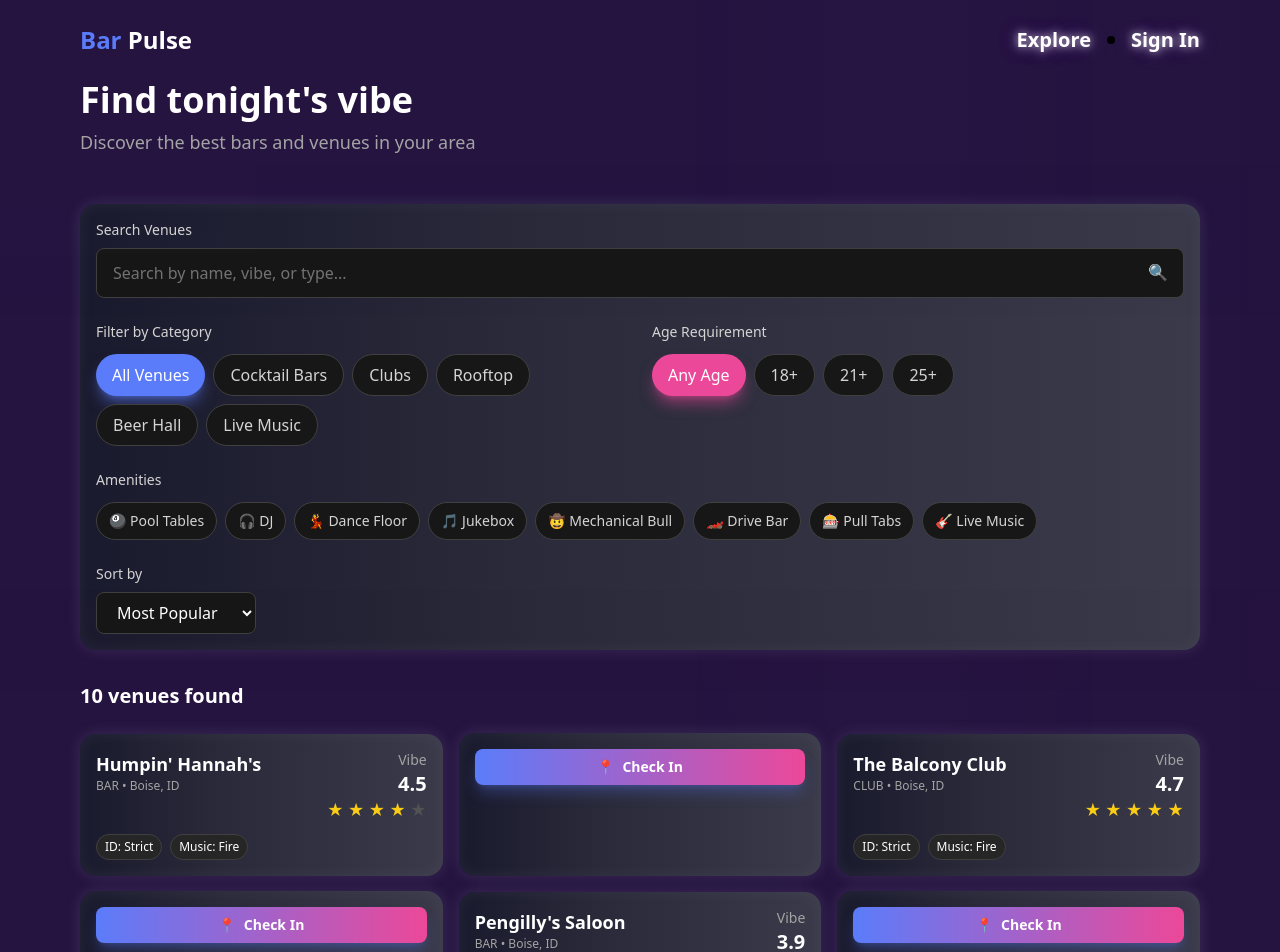
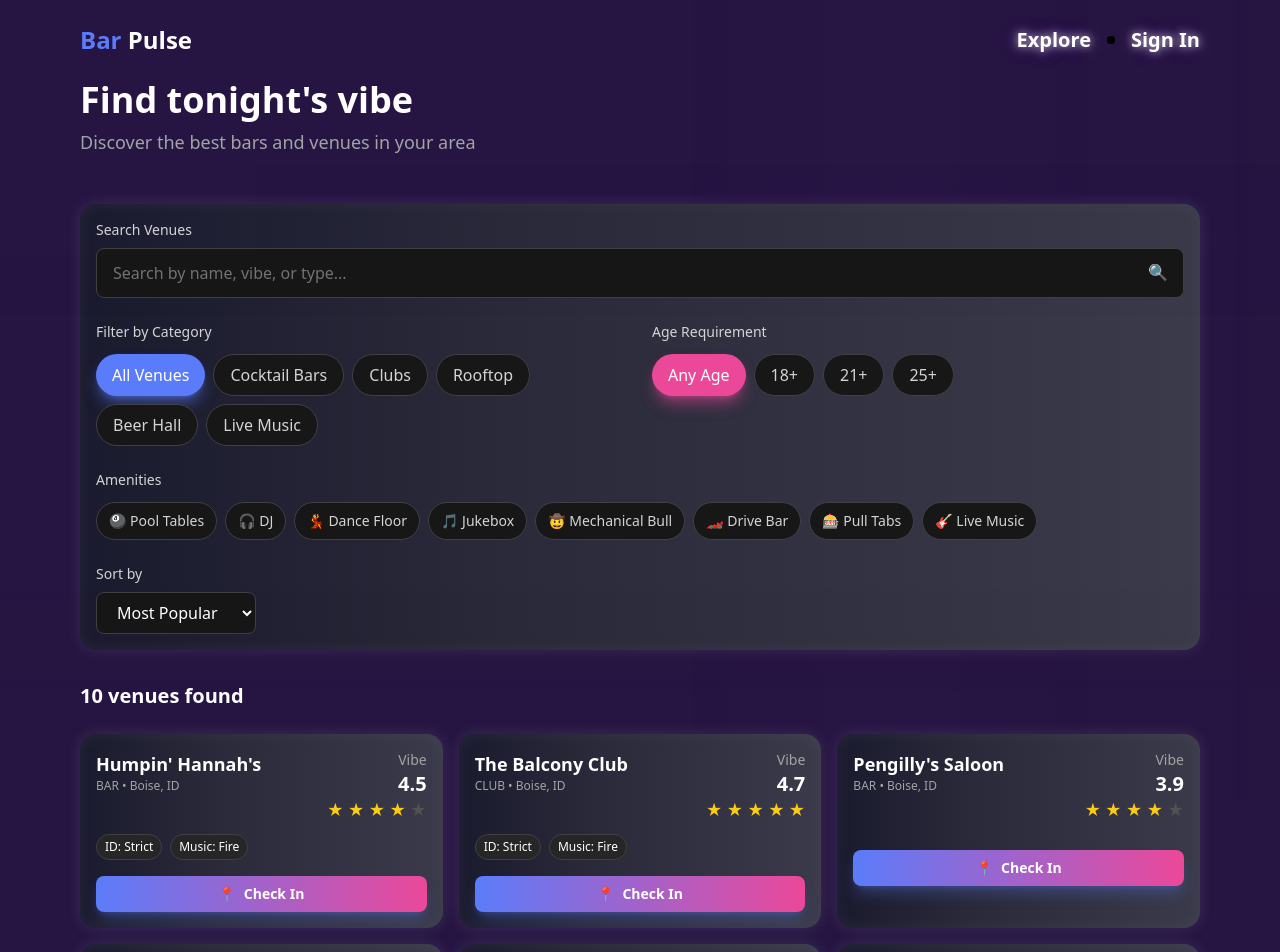
Before and after one commit to jacksongentner-source/bar-pulse-lite2, a Next.js app: page / in a window 1280 px wide. Shown: the top 952 px of the page. Built offline with nearby package versions, Linux system fonts and the light colour scheme.

Commit message:
Fix check-in button layout and styling

```diff
--- a/components/VenueCard.tsx
+++ b/components/VenueCard.tsx
@@ -35,14 +35,15 @@ export function VenueCard({ v }: { v: Venue }) {
         onSuccess={handleCheckInSuccess}
       />
 
-      <Link href={`/venue/${v.id}`} className={`card block transition group relative cursor-pointer ${justCheckedIn ? 'ring-2 ring-brand shadow-lg shadow-brand/50' : 'hover:ring-1 hover:ring-brand'}`}>
+      <div className={`card block transition group relative ${justCheckedIn ? 'ring-2 ring-brand shadow-lg shadow-brand/50' : 'hover:ring-1 hover:ring-brand'}`}>
         {justCheckedIn && (
           <div className="absolute inset-0 bg-gradient-to-r from-brand/20 to-pink-500/20 rounded-lg animate-pulse pointer-events-none" />
         )}
 
+        <Link href={`/venue/${v.id}`} className="block mb-4 group/link">
           <div className="flex items-start justify-between">
             <div>
-            <div className="text-lg font-semibold group-hover:text-brand transition">{v.name}</div>
+              <div className="text-lg font-semibold group-hover/link:text-brand transition">{v.name}</div>
               <div className="text-xs text-neutral-400">{v.type} • {v.city}, {v.state}</div>
             </div>
             <div className="text-right">
@@ -58,10 +59,10 @@ export function VenueCard({ v }: { v: Venue }) {
           </div>
         </Link>
 
-      <div className="card p-0 -mt-px pt-4 rounded-t-none">
         <button
           onClick={(e) => {
             e.preventDefault();
+            e.stopPropagation();
             setShowCheckInModal(true);
           }}
           className="w-full px-3 py-2 bg-gradient-to-r from-brand to-pink-500 hover:from-pink-500 hover:to-brand rounded-lg text-white font-semibold text-sm transition transform hover:scale-105 shadow-lg shadow-brand/30 flex items-center justify-center gap-2"
```
Lines whose indentation alone changed are shown as unchanged.
